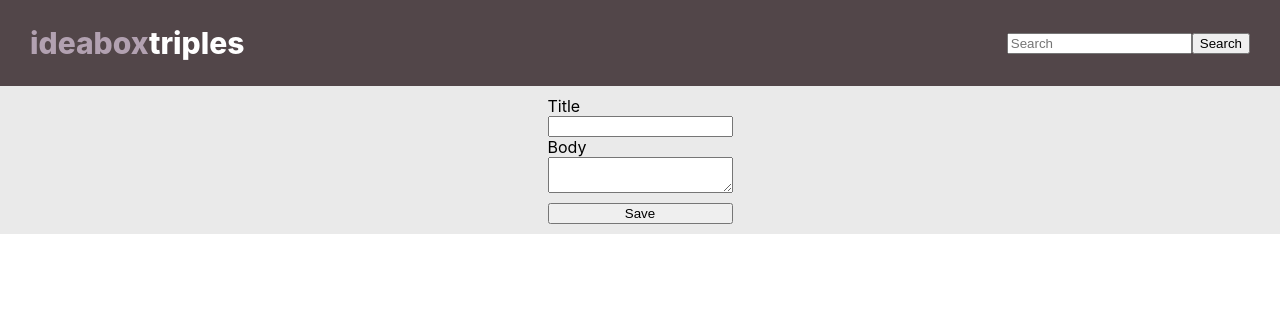
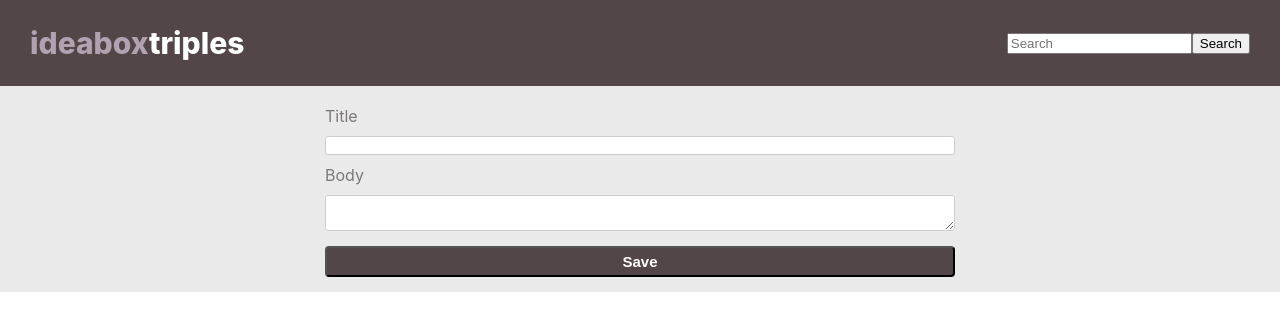
Before and after one commit to kimmichurri/ideabox-react-1, a React (Create React App) app: page / in a window 1280 px wide. Shown: the top 330 px of the page. Built offline with nearby package versions, Linux system fonts and the light colour scheme.

Commit message:
Add styling to idea form

```diff
--- a/src/scss/_IdeaForm.scss
+++ b/src/scss/_IdeaForm.scss
@@ -8,12 +8,26 @@
 .idea-inputs {
     display: flex;
     flex-direction: column;
+    width: 50%;
 }
 
 label {
+    color: $idea-card-body-text;
+    margin: 10px 0px 10px 0px;
     text-align: left;
 }
 
 .save-idea-button {
-    margin: 10px 0px 0px 0px;
+    background-color: $dark-background;
+    border-radius: 4px;
+    color: $white-text;
+    font-size: 15px;
+    font-weight: 800;
+    margin: 15px 0px 5px 0px;
+    padding: 5px;
 }
+
+.user-idea-inputs {
+    border: solid 1px $border-color;
+    border-radius: 3px;
+}
```
